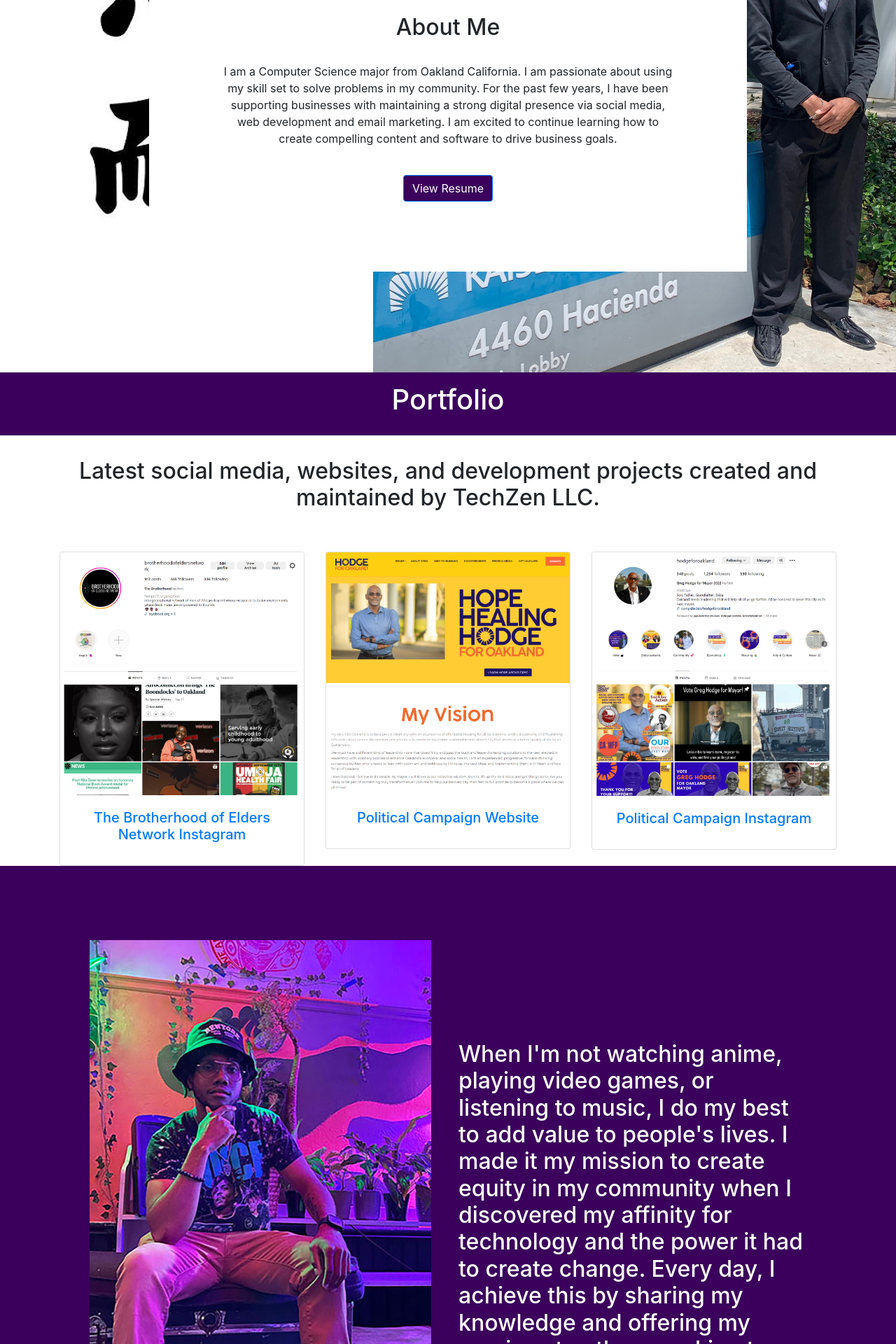
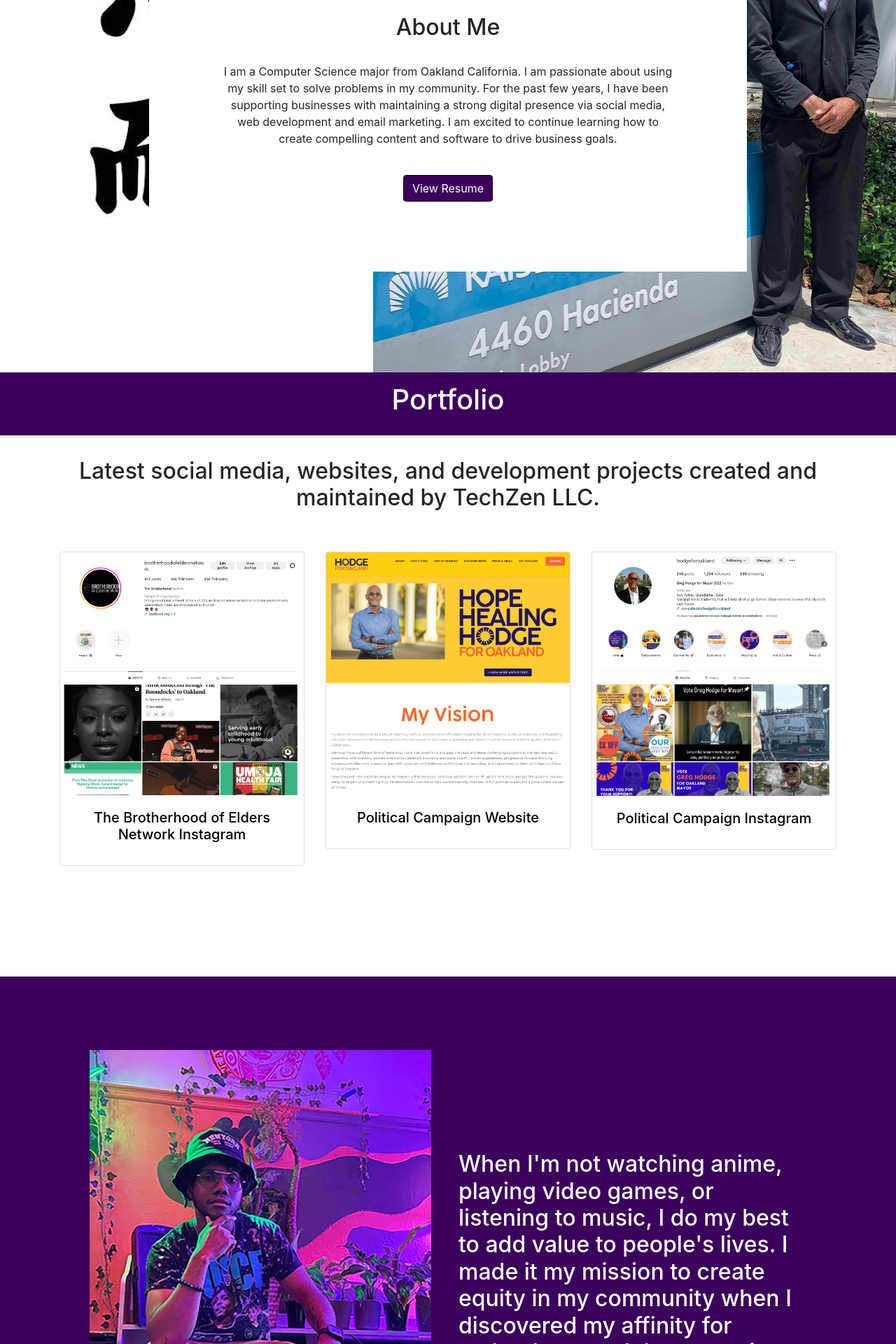
Before and after one commit to techzenlifestyle/my-portfolio-site, a Jekyll site: the page built from index.html, in a window 1280 px wide. Shown: the part 1212-3132 px from the top of the page at 70% size. Built offline with Jekyll 4.4.1, drawn with Linux system fonts in a browser that asks for light colours; nearby versions of some CDN libraries; some of the changed text lies outside the part shown.

Commit message:
small updates

```diff
--- a/_layouts/default.html
+++ b/_layouts/default.html
@@ -47,7 +47,7 @@
                 <textarea class="form-control" name="message" rows="3"></textarea>
               </div>
               <button type="submit" data-sitekey="6Ld66ycoAAAAAGClGcdMv0CQyRlDbDVhYXXEQgck"
-              data-callback='onSubmit' class="btn btn-primary">Submit</button>
+              data-callback='onSubmit' class="btn btn-primary .contact-button">Submit</button>
             </form>
         </div>
         <div class="col-sm-6 text-center padding-top">
@@ -56,7 +56,7 @@
             Techzenlifestyle@gmail.com</br>
             Oakland, CA</br>
           </p>
-          <a href="https://docs.google.com/document/d/1uNRiN5cNzKsUxWXIXRVK95TW2-mMsjX3NTAgn6itB3s/edit?usp=sharing" target="_blank"><button class="btn btn-primary" id="resume-btn">View Resume</button></a>
+          <a href="https://docs.google.com/document/d/1uNRiN5cNzKsUxWXIXRVK95TW2-mMsjX3NTAgn6itB3s/edit?usp=sharing" target="_blank"><button class="btn btn-primary .contact-button" id="resume-btn">View Resume</button></a>
           <div class="socials">
             <a href="https://www.facebook.com/kevin.q.butler/" class="fa fa-facebook"></a>
             <a href="https://www.instagram.com/techzenlifestyle/" class="fa fa-instagram"></a>
--- a/assets/css/styles.css
+++ b/assets/css/styles.css
@@ -20,11 +20,21 @@
     padding: 0;
 }
 
-/* Navbar */
-.navbar {
-    background-color: rgba(255, 255, 255, 0.7);
+.btn {
+    background-color: rgba(58, 0, 91);
+    border-color: #000;
 }
 
+.btn:hover {
+    background-color: rgba(58, 0, 91);
+    border-color: rgba(58, 0, 91);
+}
+
+.btn:active {
+    background-color: rgb(42, 0, 66) !important;
+}
+
+/* Navbar */
 .logo-icon {
     width: 98px;
     height: 98px;
@@ -94,9 +104,9 @@
 
 /* Portfolio */
 
-/* #portfolio {
-    height: 100vh;
-} */
+#portfolio {
+    height: 85vh;
+}
 
 .portfolio-header {
     height: 10vh;
@@ -112,6 +122,7 @@
 .pf-item a {
     margin-bottom: 25px;
     text-decoration: none;
+    color: #000;
 }
 
 /* Quote */
@@ -154,16 +165,13 @@
     padding-top: 10vh;
 }
 
-.btn {
-    background-color: rgba(58, 0, 91);
+.contact {
+    padding: 40px 40px 40px 40px;
 }
 
-.btn:hover {
-    background-color: rgba(131, 139, 197);
-}
-
-.contact {
-    padding: 40px 40px 40px 40px;
+.contact-button {
+    background-color: rgba(58, 0, 91) !important;
+    border-color: #000;
 }
 
 .padding-top {
--- a/index.html
+++ b/index.html
@@ -28,7 +28,7 @@
         excited to continue learning how to create compelling content and software to drive business goals.
       </p>
       </br>
-      <a href="https://docs.google.com/document/d/1uNRiN5cNzKsUxWXIXRVK95TW2-mMsjX3NTAgn6itB3s/edit?usp=sharing" target="_blank"><button class="btn btn-primary" id="resume-btn">View Resume</button></a>
+      <a href="https://docs.google.com/document/d/1uNRiN5cNzKsUxWXIXRVK95TW2-mMsjX3NTAgn6itB3s/edit?usp=sharing" target="_blank"><button class="btn btn-primary contact-button">View Resume</button></a>
     </div>
   </div>
 </div>
@@ -76,12 +76,12 @@
 <!-- Quote -->
 <div class="container-fluid quote">
   <div class="row">
-    <div class="col-6">
+    <div class="col-sm-6">
       <img class="" src="./assets/images/kevin-casual.JPG">
     </div>
-    <div class="col-6">
+    <div class="col-sm-6">
       <h2 class="quote-section">When I'm not watching anime, playing video games, or listening to music, I do my best to add value to people's lives.
-        I made it my mission to create equity in my community when I discovered my affinity for technology and the power it had to create change.
+        I made it my mission to create equity in my community when I discovered my affinity for technology, and the power it had to create change.
         Every day, I achieve this by sharing my knowledge and offering my services to others seeking to benefit from solution-based innovation.
       </h2>
     </div>
```
